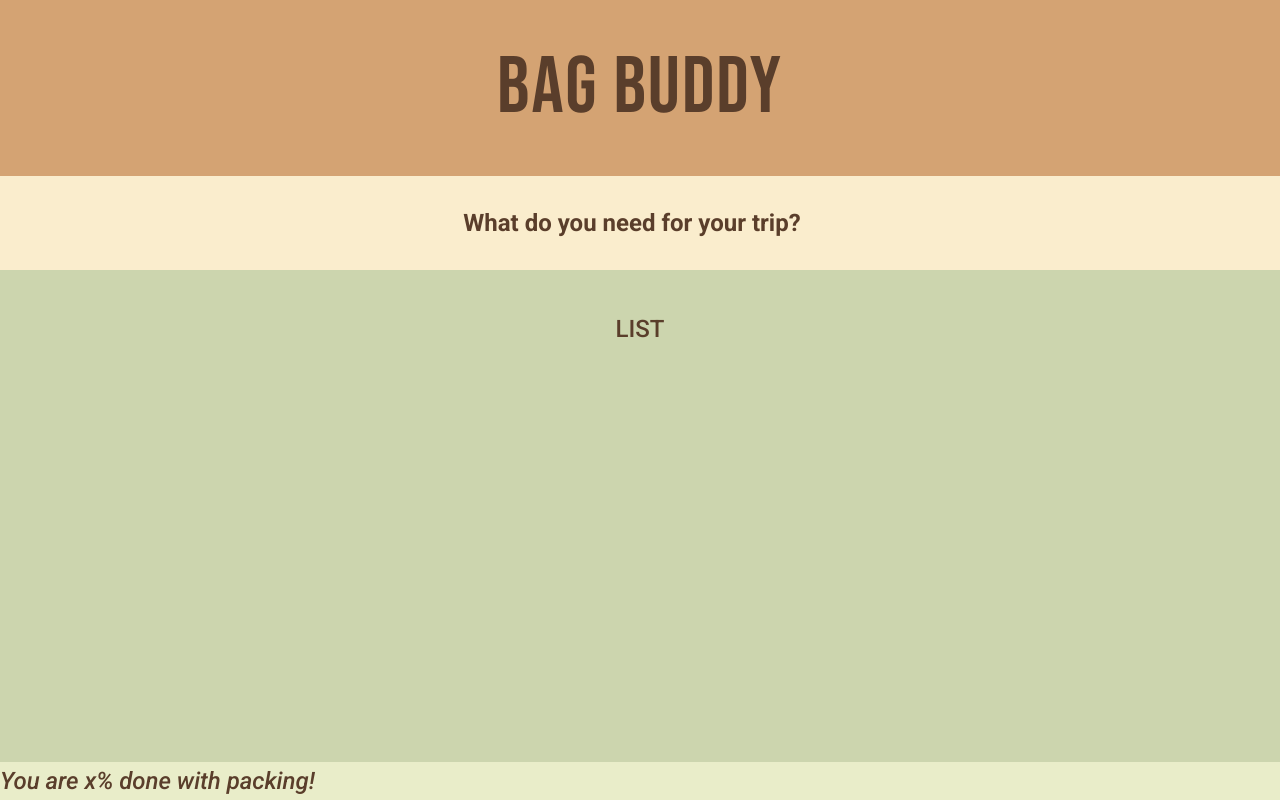
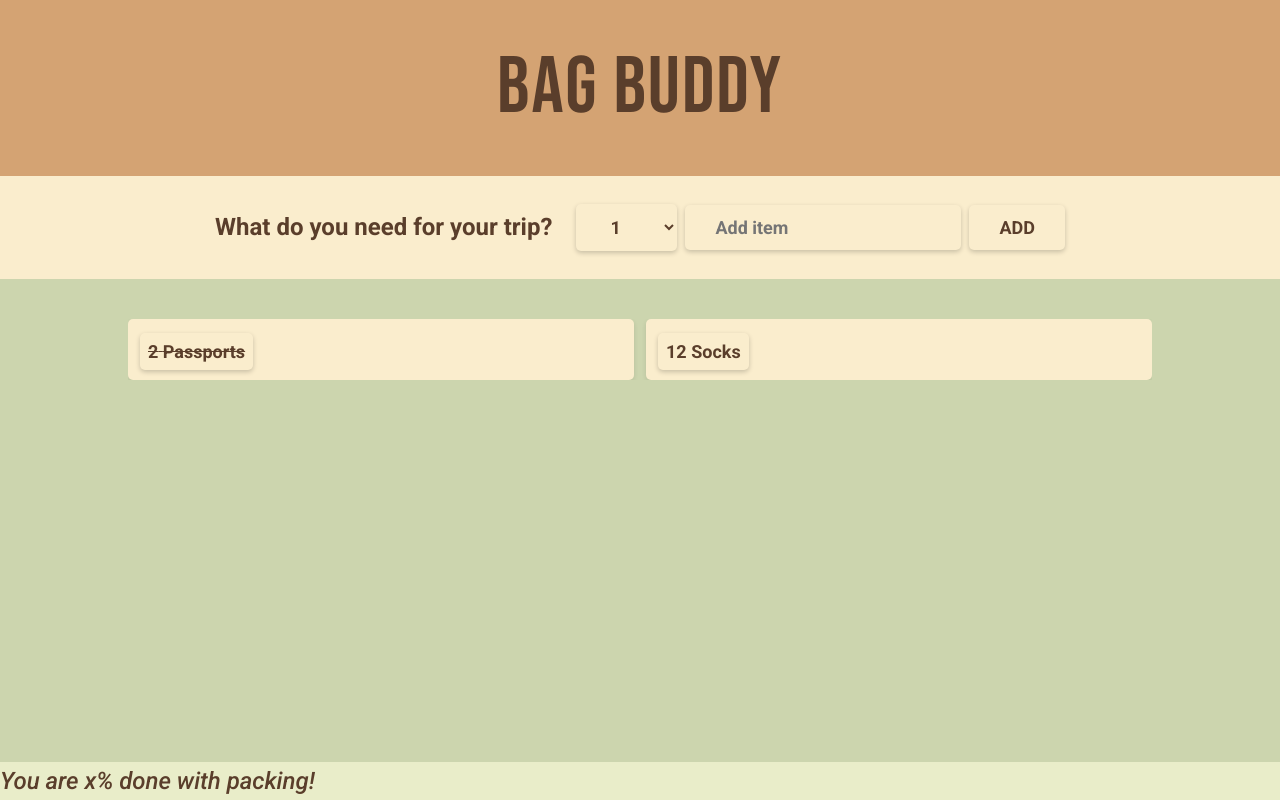
Before and after one commit to tristanwebservice/bag-buddy, a React (Create React App) app: page / in a window 1280 px wide. Built offline with nearby package versions, Linux system fonts and the light colour scheme.

Commit message:
feat: Implement static item list & basic form structure

```diff
--- a/src/App.js
+++ b/src/App.js
@@ -1,3 +1,8 @@
+const initialItems = [
+  { id: 1, description: "Passports", quantity: 2, packed: true },
+  { id: 2, description: "Socks", quantity: 12, packed: false },
+];
+
 export default function App() {
   return (
     <div className="app">
@@ -14,16 +19,50 @@
 }
 
 function Form() {
+  function handleSubmit(e) {
+    e.preventDefault();
+  }
+
   return (
-    <div className="add-form">
+    <div className="add-form" onSubmit={handleSubmit}>
       <h3>What do you need for your trip?</h3>
+      <select>
+        {Array.from({ length: 20 }, (_, i) => i + 1).map((num) => (
+          <option value={num} key={num}>
+            {num}
+          </option>
+        ))}
+      </select>
+      <input type="text" placeholder="Add item" />
+      <button>Add</button>
     </div>
   );
 }
 
 function PackingList() {
-  return <div className="list">LIST</div>;
+  return (
+    <div className="list">
+      <ul>
+        {initialItems.map((item) => (
+          <Item item={item} key={item.id} />
+        ))}
+      </ul>
+    </div>
+  );
 }
+
+function Item({ item }) {
+  return (
+    <li>
+      <button>
+        <span style={item.packed ? { textDecoration: "line-through" } : {}}>
+          {item.quantity} {item.description}
+        </span>
+      </button>
+    </li>
+  );
+}
+
 function Stats() {
   return (
     <footer>
```
